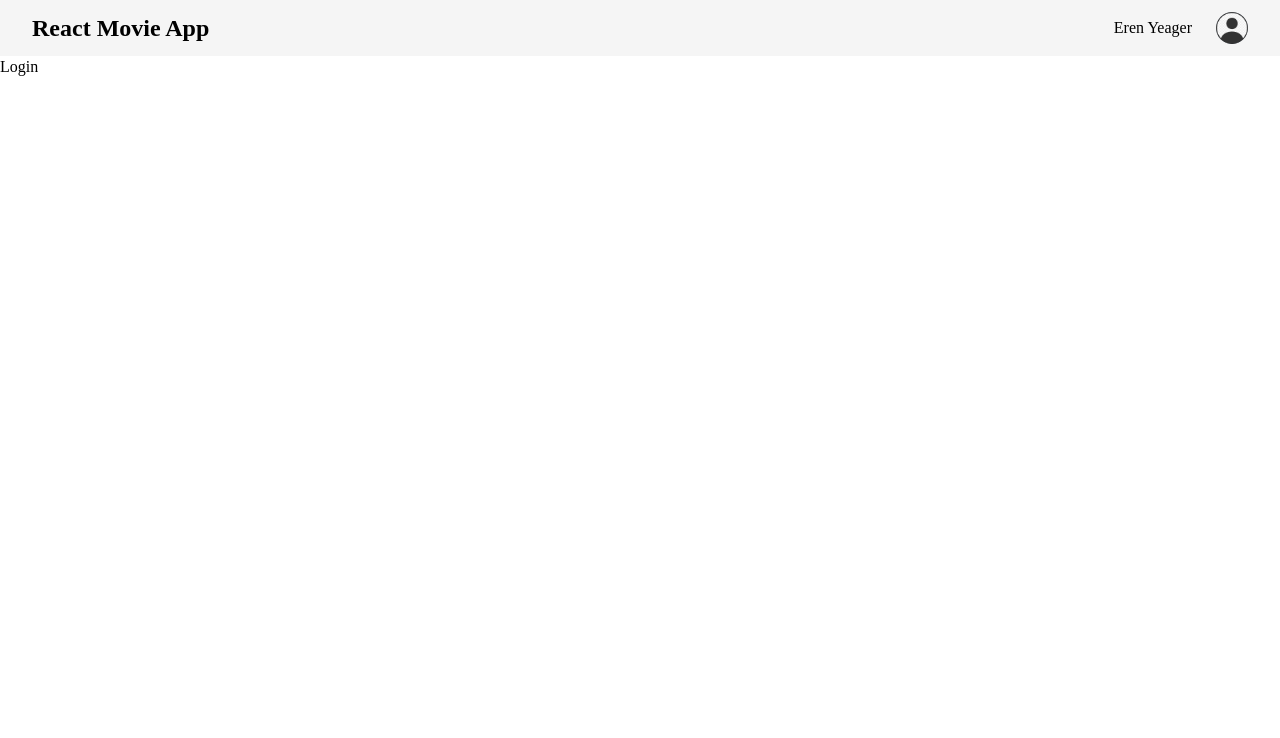
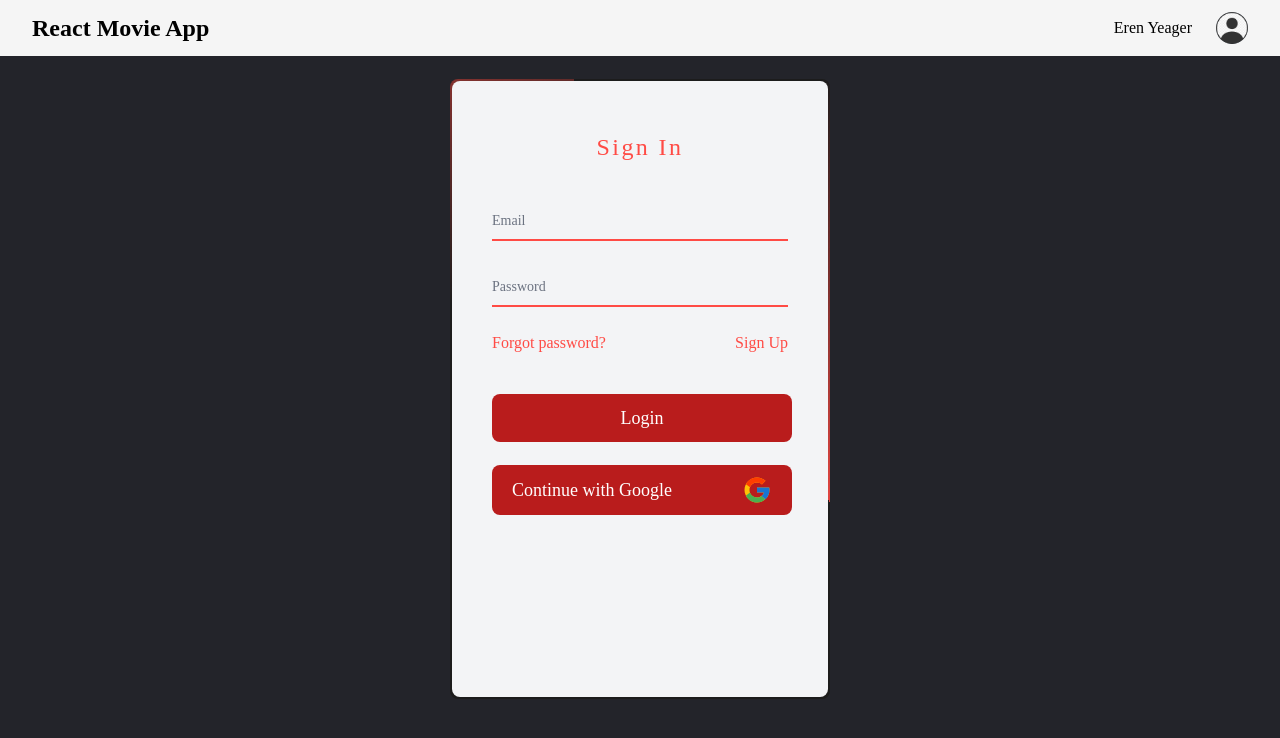
Before and after one commit to yamisagi/movie-app-react, a React (Create React App) app: page /login in a window 1280 px wide. Shown: the top 738 px of the page. Built offline with nearby package versions, Linux system fonts and the light colour scheme; no server answers.

Commit message:
Implement: SignIn & SignUp Functionality

```diff
--- a/src/context/AuthContext.jsx
+++ b/src/context/AuthContext.jsx
@@ -1,11 +1,49 @@
 import React, { createContext, useContext } from "react";
+import {
+  createUserWithEmailAndPassword,
+  signInWithEmailAndPassword,
+} from "firebase/auth";
+import { auth } from "../auth/firebase";
 
-// useContext içerisinde kullanabilmek için export ediyoruz.
-
-export const AuthContext = createContext();
+const AuthContext = createContext();
 
 const AuthContextProvider = ({ children }) => {
-  return <AuthContext.Provider value={null}>{children}</AuthContext.Provider>;
+  const createUser = async (email, password) => {
+    try {
+      const userCredential = await createUserWithEmailAndPassword(
+        auth,
+        email,
+        password
+      );
+      const user = userCredential.user;
+      console.log(user);
+    } catch (error) {
+      console.log(error);
+    }
+  };
+
+  const signIn = async (email, password) => {
+    try {
+      const userCredential = await signInWithEmailAndPassword(
+        auth,
+        email,
+        password
+      );
+      const user = userCredential.user;
+      console.log(user);
+      if (!user) {
+        console.log("User not found");
+      }
+    } catch (error) {
+      console.log(error);
+    }
+  };
+
+  return (
+    <AuthContext.Provider value={{ createUser, signIn }}>
+      {children}
+    </AuthContext.Provider>
+  );
 };
 
 export const useAuthContext = () => {
--- a/src/index.css
+++ b/src/index.css
@@ -118,3 +118,11 @@ body {
     transform: rotate(360deg);
   }
 }
+input:-webkit-autofill,
+input:-webkit-autofill:hover,
+input:-webkit-autofill:focus
+input:-webkit-autofill{
+  -webkit-text-fill-color: black !important;
+  -webkit-box-shadow: 0 0 0px 0px #28292D inset !important;
+  transition: background-color 5000s ease-in-out 0s !important;
+}
--- a/src/pages/Login.jsx
+++ b/src/pages/Login.jsx
@@ -1,9 +1,74 @@
-import React from 'react'
+import React, { useState } from "react";
+import GoogleIcon from "../assets/icons/GoogleIcon";
+import { Link } from "react-router-dom";
+import { useAuthContext } from "../context/AuthContext";
+const Login = () => {
+  const { signIn } = useAuthContext();
+  const [user, setUser] = useState({
+    email: "",
+    password: "",
+  });
 
-const Login = () => {
+  const handleSubmit = (e) => {
+    e.preventDefault();
+    signIn(user.email, user.password);
+  };
+
   return (
-    <div>Login</div>
-  )
-}
+    <div className="overflow-hidden flex-1 h-screen justify-center items-center bg-[#23242a]">
+      <div
+        className={`mt-[3vh] mx-auto overflow-hidden relative w-[380px] h-[620px] rounded-[8px] bg-[#1c1c1c] before:content-[""] before:absolute before:w-[380px] before:h-[420px] before:top-[-50%] before:left-[-50%] after:content-[""] after:absolute after:w-[380px] after:h-[420px] after:top-[-50%] after:left-[-50%] custom-linear-gradient`}
+      >
+        <form
+          onSubmit={(e) => handleSubmit(e)}
+          className="absolute inset-[2px] rounded-[8px] bg-gray-100 dark:bg-[#28292d] z-[10] flex flex-col py-[50px] px-[40px]"
+        >
+          <h2 className="text-red-main text-2xl font-[500] text-center tracking-[0.1em] mb-3">
+            Sign In
+          </h2>
+          <div className="relative z-0 w-full my-6 group">
+            <input
+              className="peer"
+              name="floating_email"
+              type="email"
+              placeholder=" "
+              required
+              onChange={(e) => setUser({ ...user, email: e.target.value })}
+            />
+            <label htmlFor="floating_email">Email</label>
+          </div>
+          <div className="relative z-0 w-full mb-6 group">
+            <input
+              className="peer"
+              name="floating_password"
+              type="password"
+              placeholder=" "
+              required
+              onChange={(e) => setUser({ ...user, password: e.target.value })}
+            />
+            <label htmlFor="floating_password">Password</label>
+          </div>
+          <div className="flex justify-between items-center mb-6">
+            {/* TODO: Add Forgot password functionality */}
+            <span className="text-red-main">Forgot password?</span>
+            <Link to="/register" className="text-red-main">
+              Sign Up
+            </Link>
+          </div>
+          <button type="submit" className="btn-danger">
+            Login
+          </button>
+          <button
+            type="button"
+            className="btn-danger flex justify-between items-center"
+          >
+            Continue with Google
+            <GoogleIcon color="currentColor" />
+          </button>
+        </form>
+      </div>
+    </div>
+  );
+};
 
-export default Login
+export default Login;
--- a/src/pages/Register.jsx
+++ b/src/pages/Register.jsx
@@ -1,13 +1,29 @@
-import React from "react";
+import React, { useState } from "react";
 import GoogleIcon from "../assets/icons/GoogleIcon";
+import { useAuthContext } from "../context/AuthContext";
+const Register = () => {
+  const { createUser } = useAuthContext();
+  const [user, setUser] = useState({
+    name: "",
+    surname: "",
+    email: "",
+    password: "",
+  });
 
-const Register = () => {
+  const handleSubmit = (e) => {
+    e.preventDefault();
+    createUser(user.email, user.password);
+  };
+
   return (
     <div className="overflow-hidden flex-1 h-screen justify-center items-center bg-[#23242a]">
       <div
         className={`mt-[3vh] mx-auto overflow-hidden relative w-[380px] h-[620px] rounded-[8px] bg-[#1c1c1c] before:content-[""] before:absolute before:w-[380px] before:h-[420px] before:top-[-50%] before:left-[-50%] after:content-[""] after:absolute after:w-[380px] after:h-[420px] after:top-[-50%] after:left-[-50%] custom-linear-gradient`}
       >
-        <form className="absolute inset-[2px] rounded-[8px] bg-gray-100 dark:bg-[#28292d] z-[10] flex flex-col py-[50px] px-[40px]">
+        <form
+          onSubmit={(e) => handleSubmit(e)}
+          className="absolute inset-[2px] rounded-[8px] bg-gray-100 dark:bg-[#28292d] z-[10] flex flex-col py-[50px] px-[40px]"
+        >
           <h2 className="text-red-main text-2xl font-[500] text-center tracking-[0.1em] mb-3">
             Sign Up
           </h2>
@@ -18,6 +34,7 @@ const Register = () => {
               type="text"
               placeholder=" "
               required
+              onChange={(e) => setUser({ ...user, name: e.target.value })}
             />
             <label htmlFor="floating_text">First Name</label>
           </div>
@@ -28,6 +45,7 @@ const Register = () => {
               type="text"
               placeholder=" "
               required
+              onChange={(e) => setUser({ ...user, surname: e.target.value })}
             />
             <label htmlFor="floating_text">Last Name</label>
           </div>
@@ -38,6 +56,7 @@ const Register = () => {
               type="email"
               placeholder=" "
               required
+              onChange={(e) => setUser({ ...user, email: e.target.value })}
             />
             <label htmlFor="floating_email">Email</label>
           </div>
@@ -48,6 +67,7 @@ const Register = () => {
               type="password"
               placeholder=" "
               required
+              onChange={(e) => setUser({ ...user, password: e.target.value })}
             />
             <label htmlFor="floating_password">Password</label>
           </div>
```
Also changed, not shown: 1 other file (tests, documents, lock files or other folders).
